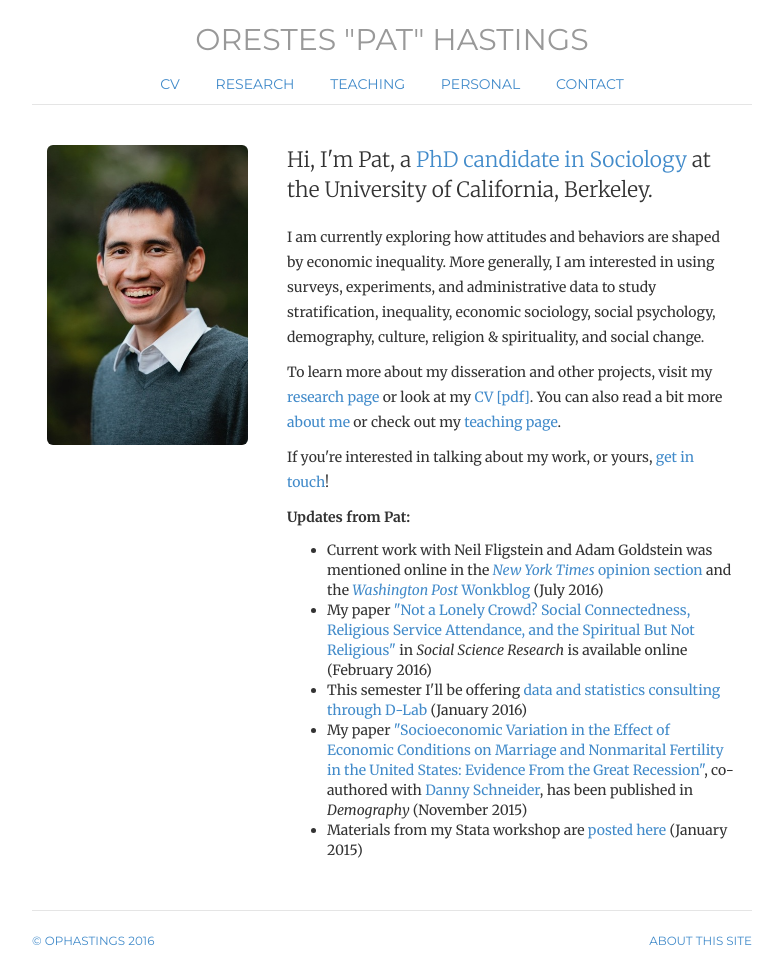
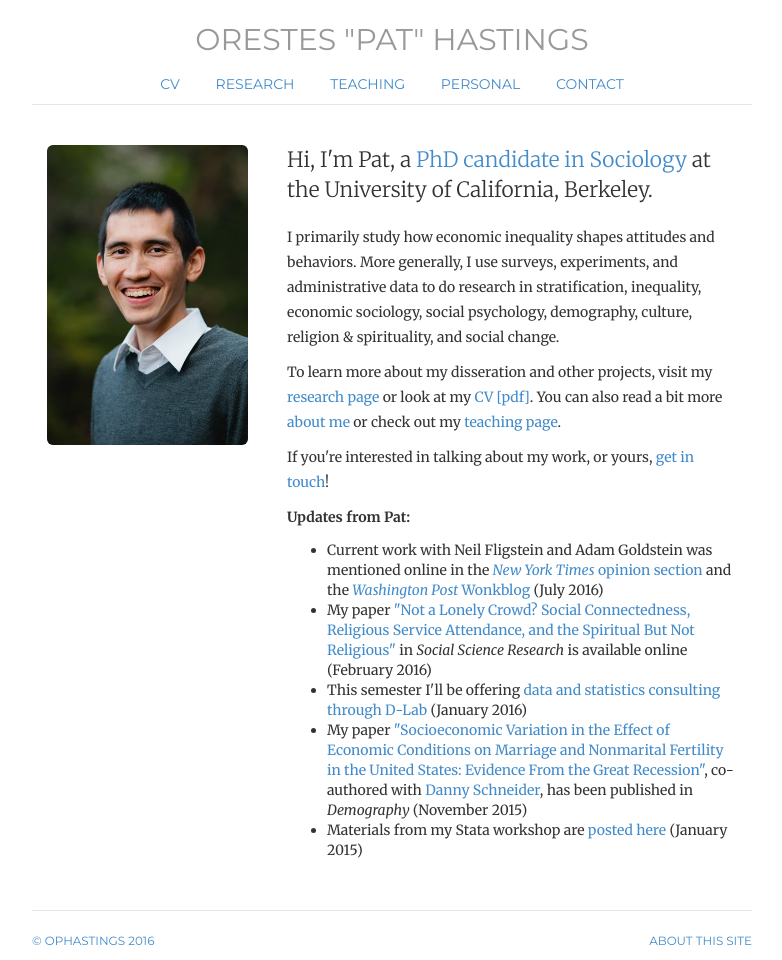
Before and after one commit to ophastings/ophastings.github.io, a Jekyll site: the page built from index.html, in a window 1280 px wide. Shown: the whole page, without its empty margins (248-1030 px from the left). Built offline with Jekyll 4.4.1, drawn with Linux system fonts in a browser that asks for light colours; comment, search, counter and statistics services are not loaded.

Commit message:
Update index.html

```diff
--- a/index.html
+++ b/index.html
@@ -17,9 +17,9 @@ description: Website of Orestes Pat Hastings, sociology PhD candidate at UC Berk
 	<p class="lead">Hi, I'm Pat, a <a href="http://sociology.berkeley.edu/graduate-student/orestes-pat-hastings">PhD
 		candidate in Sociology</a> at the University of California, Berkeley.</p>
 
-	<p>I am currently exploring how attitudes and behaviors are shaped by economic inequality. More generally,
-	I am interested in using surveys, experiments, and administrative data to
-	study stratification, inequality, economic sociology, social psychology, demography, culture, religion &amp spirituality, and social change.</p>
+	<p>I primarily study how economic inequality shapes attitudes and behaviors. More generally,
+	I use surveys, experiments, and administrative data to do research in
+	stratification, inequality, economic sociology, social psychology, demography, culture, religion &amp spirituality, and social change.</p>
 
 	<p>To learn more about my disseration and other projects, visit my <a href="research">research page</a>
 	or look at my <a href="HastingsCV.pdf">CV [pdf]</a>. You can also
```
